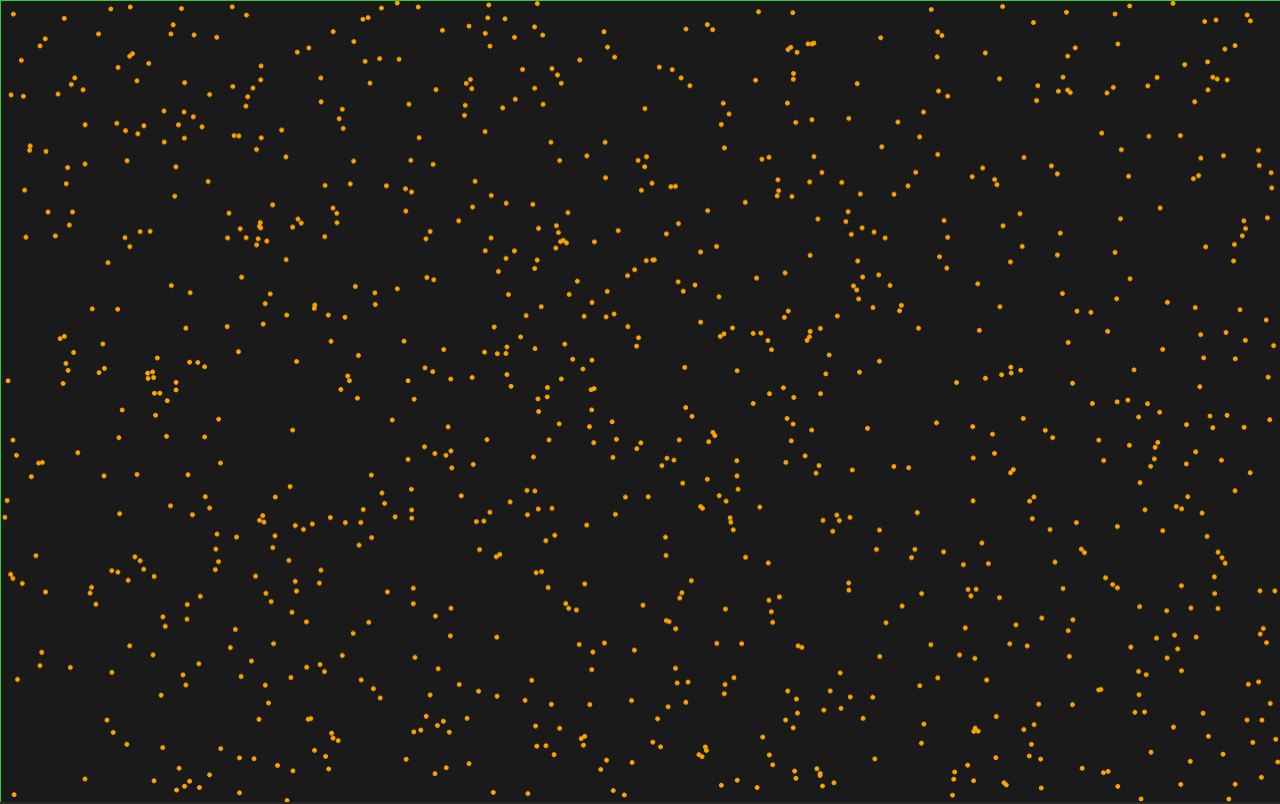
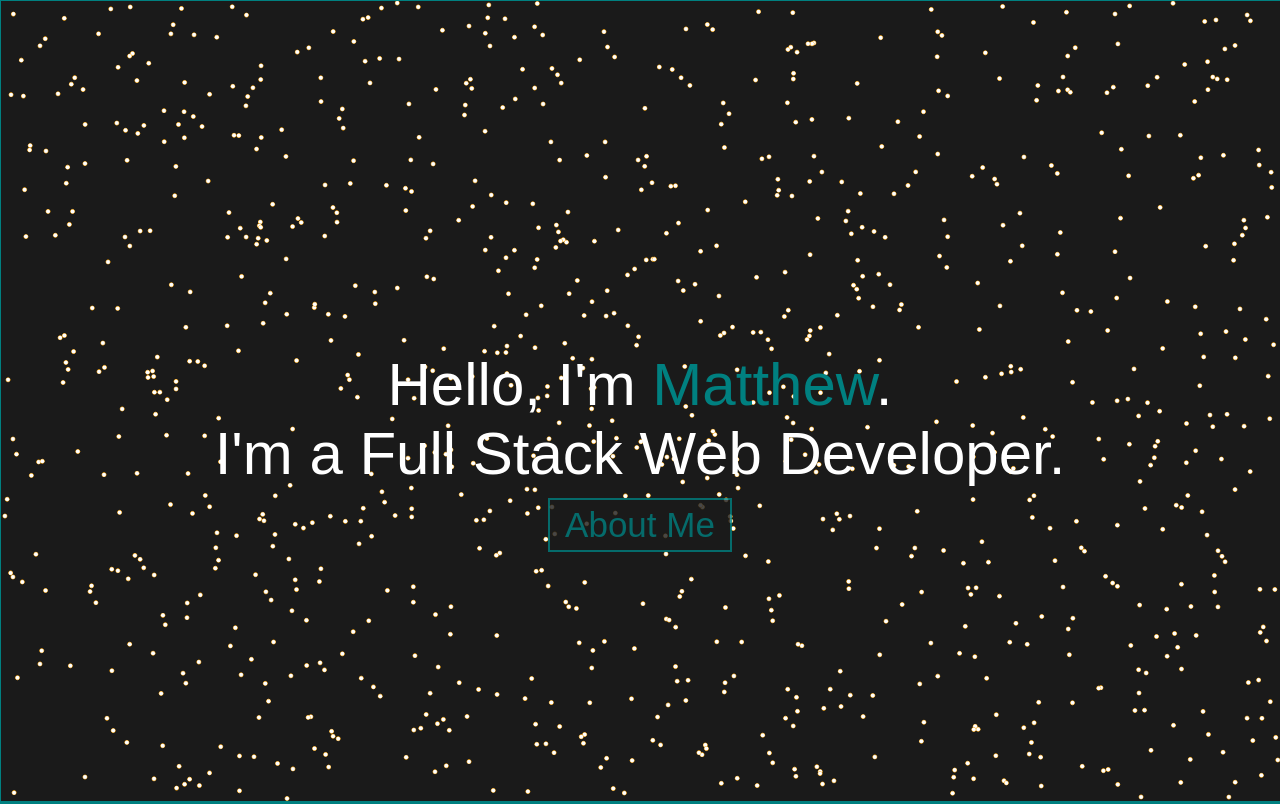
Before and after one commit to mmartell2/Crash-Course, a plain HTML site: page index.html in a window 1280 px wide. Shown: the top 804 px of the page. Drawn offline with Linux system fonts and the light colour scheme.

Commit message:
Animations, Keyframes, and Transitions for portfolio

```diff
--- a/index.html
+++ b/index.html
@@ -9,14 +9,15 @@
             <div class="canvas">
                 <canvas class="connecting-dots"></canvas>
             </div>
-            <!--<div class="landing">
-                <div class="line-1"> Hello, I'm <span>Matthew</span>.</div> <br>
-                <div class="line-2">I'm a web developer.</div>
-            </div> -->
-
-
+            <div class="landing">
+                <div class="line-1"> Hello, I'm <span>Matthew</span>.</div>
+                <div class="line-2">I'm a Full Stack Web Developer.</div>
+                <a href="#nav-bar">
+                    <button class="btn">About Me</button>
+                </a>
+            </div>
         </div>
-        <div class="nav-bar">
+        <div id="nav-bar" class="nav-bar">
             <ul class="nav-list">
                 <li>Home</li>
                 <li>About</li>
--- a/javaScript/canvas.js
+++ b/javaScript/canvas.js
@@ -98,19 +98,19 @@ function Circle(x, y, dx, dy, radius) {
         //     this.radius -= 1;
         // }
 
-        if(mouse.x - this.x < 100 && mouse.x - this.x > -100 && mouse.y - this.y < 100 && mouse.y - this.y > -100) {
-            context.beginPath();
-            context.moveTo(this.x, this.y);
-            context.lineTo(mouse.x, mouse.y);
-            context.strokeStyle = 'green';
-            context.stroke();
-            fStyle = 'cyan';
-        }
+        // if(mouse.x - this.x < 100 && mouse.x - this.x > -100 && mouse.y - this.y < 100 && mouse.y - this.y > -100) {
+        //     context.beginPath();
+        //     context.moveTo(this.x, this.y);
+        //     context.lineTo(mouse.x, mouse.y);
+        //     context.strokeStyle = 'teal';
+        //     context.stroke();
+        //     fStyle = 'cyan';
+        // }
 
        if(mouse.x - this.x < 100 && mouse.x - this.x > -100 && mouse.y - this.y < 100 && mouse.y - this.y > -100){
-        fStyle = 'limegreen';
+        fStyle = 'orange';
        } else   {
-        fStyle = 'orange';
+        fStyle = 'white';
        }
 
         this.draw();
--- a/style.css
+++ b/style.css
@@ -8,9 +8,13 @@ body {
     overflow-x: hidden;
     height: 4000px;
 }
+
+html {
+    scroll-behavior: smooth;
+}
 .connecting-dots {
     margin: 0px;
-    border: 1px solid limegreen;
+    border: 1px solid teal;
     background-color: #1a1a1a;
     display: block;
     height: 100%;
@@ -22,30 +26,115 @@ canvas {
 }
 
 .home {
-    display: flex;
+    position: relative;
     text-align: center;
+    position: relative;
 }
 
 .landing {
+    position: absolute;
+    text-align: center;
+    left: 0;
+    right: 0;
+    top: 350px;
+}
+
+.line-1 {
     position: relative;
-    align-self: center;
-    margin-left: auto;
-    margin-right: auto;
-    z-index: 999;
-    display: inline-block;
+    color: white;
+    font-size: 60px;
+    animation-name: line-1;
+    animation-duration: 3s;
+    animation-fill-mode: forwards;
+}
+
+@keyframes line-1 {
+    0% {
+        opacity: 0;
+        left: -100px;
+    }
+    100% {
+        opacity: 1;
+        left: 0px;
+    }
+}
+
+.line-2 {
+    position: relative;
+    color: white;
+    font-size: 60px;
+    animation-name: line-2;
+    animation-duration: 3s;
+    animation-fill-mode: forwards;
+}
+
+@keyframes line-2 {
+    0% {
+        opacity: 0;
+        right: -100px;
+    }
+    100% {
+        opacity: 1;
+        right: 0px;
+    }
+}
+
+.landing span {
+    color: teal;
 
 }
 
-.line-1 {
-    position: absolute;
-    color: white;
-    font-size: 40px;
+.btn {
+    opacity: .8;
+    position: relative;
+    color: teal;
+    border: teal 2px solid;
+    background-color: #1a1a1a;
+    font-size: 35px;
+    margin-top: 10px;
+    padding: 5px 15px;
+    margin-left: auto;
+    margin-right: auto;
+    width: fit-content;
+    animation: btn;
+    animation-duration: 1.5s;
+    /*animation-delay: 1s;*/
+    transition: all;
+    transition-duration: 1.5s;
 }
 
-.landing span {
-    position: absolute;
-    color: teal;
+@keyframes btn {
+    0% {
+        opacity: 0;
+        bottom: -100px;
+    }
+    100% {
+        opacity: .8;
+        bottom: 0px;
+    }
+}
 
+.btn:hover {
+    color: orange;
+    border-color: orange;
+    cursor: pointer;
+    top: -1px;
+    right: -1px;
+}
+
+@keyframes btnhover {
+    0% {
+        color: teal;
+        border-color: teal;
+    }
+    50% {
+        color: white;
+        border-color: white;
+    }
+    100% {
+        color: orange;
+        border-color: orange;
+    }
 }
 
 .nav-bar {
@@ -54,6 +143,7 @@ canvas {
     color: #fafafa;
     position: sticky;
     top: 0px;
+    border-top: teal 2px solid;
 }
 
 .nav-list {
@@ -70,3 +160,8 @@ canvas {
     float: right;
     width: auto;
 }
+
+.nav-list li:hover {
+    color: teal;
+    cursor: pointer;
+}
```
